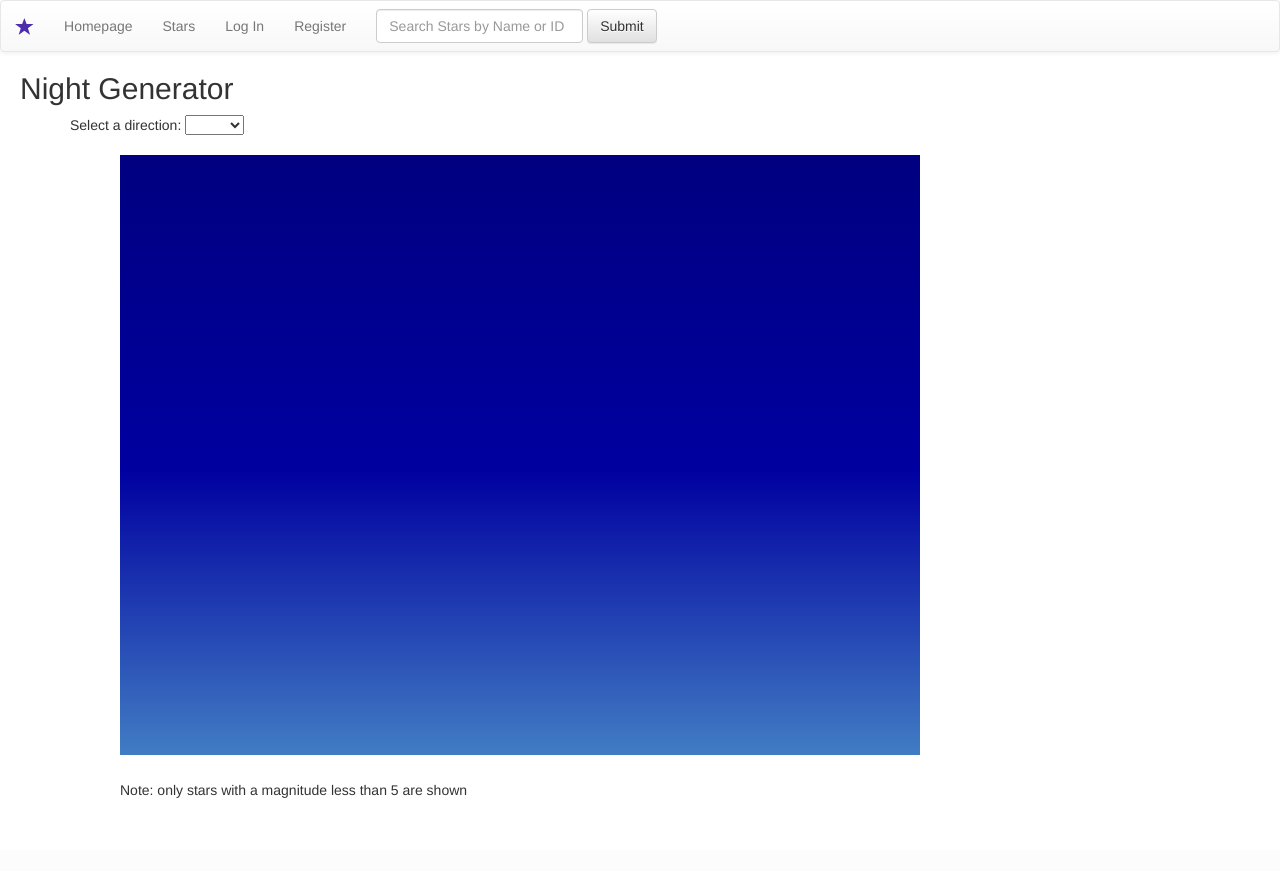
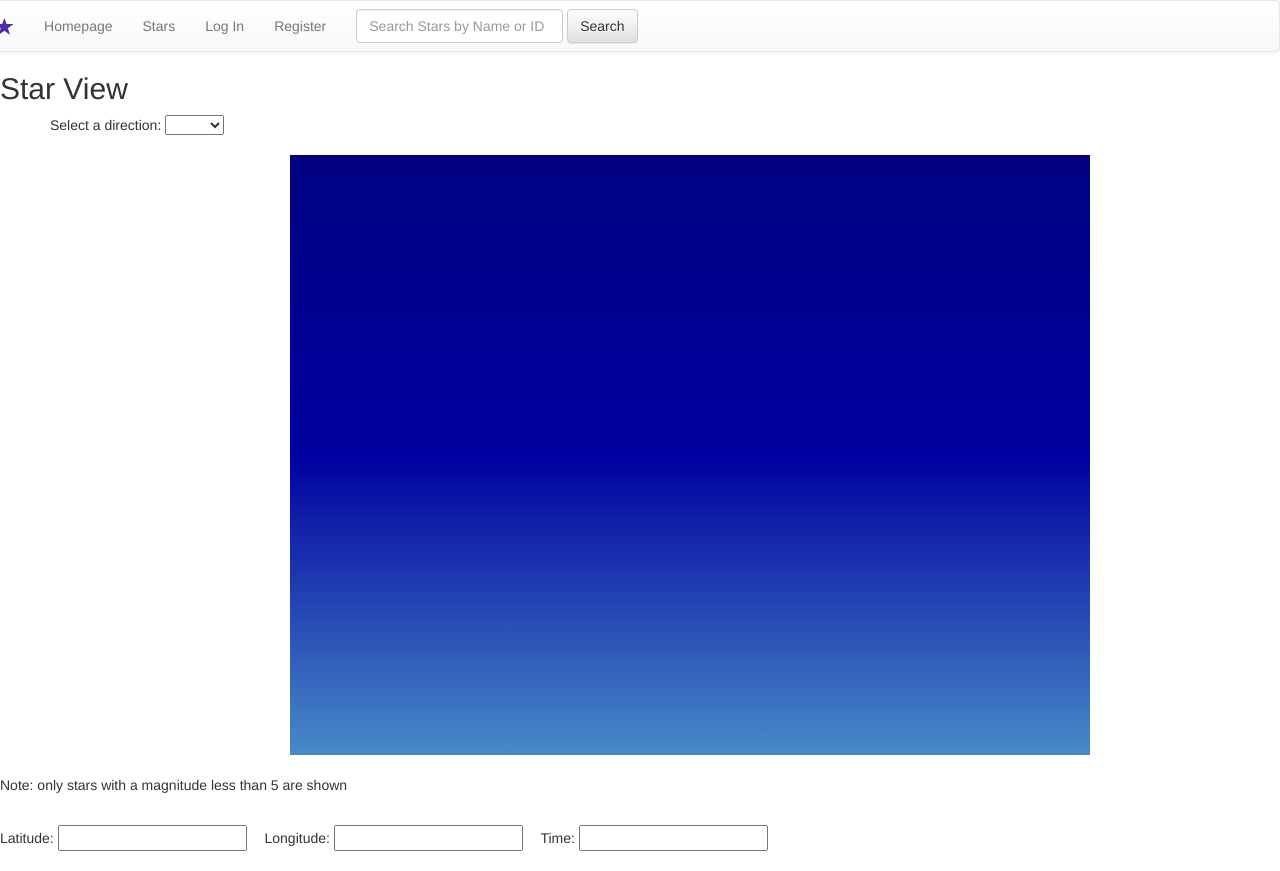
Before and after one commit to ZoeShirah/Hackbright_Star_Project, a Flask app: page /generator in a window 1280 px wide. Before the commit the page ends 798 px from the top, so only its background shows below. Run offline with Flask 2, Linux system fonts and the light colour scheme; some libraries are stand-ins or nearby versions.

Commit message:
got rid of canvas element, doing gradient with css for generator

```diff
--- a/server.py
+++ b/server.py
@@ -15,8 +15,7 @@ app = Flask(__name__)
 # Required to use Flask sessions and the debug toolbar
 app.secret_key = "Polaris8222"
 
-# So that if you use an undefined variable in Jinja2, it raises an
-# error.
+# So that if you use an undefined variable in Jinja2, it raises an error.
 app.jinja_env.undefined = StrictUndefined
 
 
@@ -187,7 +186,11 @@ def create_stars_json(direction):
     """Take the user input and return json file of stars
 
     """
-
+    if request.args.get("longitude"):
+        lon = request.args.get("longitude")
+        print "longitude", lon
+    # lat = request.args.get("latitude")
+    # time = request.args.get("time")
     stars = Star.query.filter(Star.magnitude < 5).order_by(Star.star_id).all()
     star_data = []
     for star in stars:
@@ -200,7 +203,8 @@ def create_stars_json(direction):
             star_info = c.convert_sky_to_pixel(altAz.alt, altAz.az, direction)
             color = c.get_color(float(star.color_index))
             star_info.update({'magnitude': float(star.magnitude),
-                              'color': color})
+                              'color': color,
+                              'id': star.star_id})
             star_data.append(star_info)
 
     return json.dumps(star_data)
--- a/static/canvas.js
+++ /dev/null
@@ -1,12 +0,0 @@
-//set up
-var my_canvasN = document.getElementById("myCanvasN");
-context = my_canvasN.getContext("2d");
-
-//gradient square
- var gradient = context.createLinearGradient(0, 0, 0, 630);
-   gradient.addColorStop(0, '#000080');
-   gradient.addColorStop(0.5, '#0000A0');
-   gradient.addColorStop(1, '#488AC7');
-
- context.fillStyle = gradient;
- context.fillRect(0, 0, 1260, 630);
--- a/static/star_generator.css
+++ b/static/star_generator.css
@@ -1,26 +1,30 @@
-#Ncontainer{
+#Ncontainer {
     margin-left: 100px;
     position: relative;
-    z-index:-1;
 }
 
-#northDiv{
+/*#northDiv{
     position: relative;
     left: 0px;
     top: 0px;
     z-index:-1;
-}
+}*/
 
-#d3north{
-    position: absolute;
-    z-index: 2;
-    top: 0px;
+#d3north {
+    background: linear-gradient( 0deg, #488AC7, #0000A0, #000080);
+    margin: auto;
+    width: 800px;
+    height: 600px;
 }
 
 p{
     margin-left:100px;
 }
 
-#direction{
+#direction {
     margin-left: 50px;
 }
+/*
+#Ncontainer, #northDiv, #d3north, circle{
+    pointer-events: all;
+}*/
--- a/static/starsd3.js
+++ b/static/starsd3.js
@@ -1,4 +1,3 @@
-
 function getDirection(){
 
     var direction = d3.event.target.value;
@@ -21,13 +20,17 @@ function printStarData(starData) {
                             .data(starData)
                             .enter()
                             .append('circle');
-
+      console.log(stars);
 
     var starAttributes = stars
                         .attr('cx', function(d) {return d.x})
                         .attr('cy', function(d) {return d.y})
                         .attr('r', function(d) {return 5-d.magnitude})
-                        .attr("fill", function(d) {return d.color});
+                        .attr("fill", function(d) {return d.color})
+                        .on('click', function() {console.log('yo');});
+
+    $('circle').on('click', function() {console.log('yo')})
+
 }
 
 
--- a/templates/base.html
+++ b/templates/base.html
@@ -1,7 +1,15 @@
 <!doctype html>
 <html>
 <head>
-<title>Night Generator - {% block title %}PAGE TITLE GOES HERE{% endblock %}</title>
+<title>Star View - {% block title %}PAGE TITLE GOES HERE{% endblock %}</title>
+<link rel="stylesheet" href='/static/star_generator.css'>
+<link rel="stylesheet" href='/static/styles.css'>
+<link rel="stylesheet" href="https://maxcdn.bootstrapcdn.com/bootstrap/3.3.7/css/bootstrap.min.css" integrity="sha384-BVYiiSIFeK1dGmJRAkycuHAHRg32OmUcww7on3RYdg4Va+PmSTsz/K68vbdEjh4u" crossorigin="anonymous">
+<!-- Optional theme -->
+<link rel="stylesheet" href="https://maxcdn.bootstrapcdn.com/bootstrap/3.3.7/css/bootstrap-theme.min.css" integrity="sha384-rHyoN1iRsVXV4nD0JutlnGaslCJuC7uwjduW9SVrLvRYooPp2bWYgmgJQIXwl/Sp" crossorigin="anonymous">
+</head>
+
+<body>
   {% with messages = get_flashed_messages() %}
   {% if messages %}
     <ul class=flashes>
@@ -12,12 +20,6 @@
   {% endif %}
   {% endwith %}
 
-<!-- Latest compiled and minified CSS -->
-<link rel="stylesheet" href="https://maxcdn.bootstrapcdn.com/bootstrap/3.3.7/css/bootstrap.min.css" integrity="sha384-BVYiiSIFeK1dGmJRAkycuHAHRg32OmUcww7on3RYdg4Va+PmSTsz/K68vbdEjh4u" crossorigin="anonymous">
-
-<!-- Optional theme -->
-<link rel="stylesheet" href="https://maxcdn.bootstrapcdn.com/bootstrap/3.3.7/css/bootstrap-theme.min.css" integrity="sha384-rHyoN1iRsVXV4nD0JutlnGaslCJuC7uwjduW9SVrLvRYooPp2bWYgmgJQIXwl/Sp" crossorigin="anonymous">
-<script src="https://code.jquery.com/jquery.js"></script>
 
 <nav class="navbar navbar-default">
   <div class="container-fluid">
@@ -46,19 +48,16 @@
       </ul>
       <form class="navbar-form navbar-left" action='/search'>
         <div class="form-group">
-          <input type="text" class="form-control" placeholder="Search Stars by Name or ID" name='name'>
+          <input id="search" type="search" class="form-control" placeholder="Search Stars by Name or ID" name='name'>
         </div>
-        <button type="submit" class="btn btn-default">Submit</button>
+        <button type="submit" class="btn btn-default">Search</button>
       </form>
       <ul class="nav navbar-nav navbar-right">
       </ul>
     </div><!-- /.navbar-collapse -->
   </div><!-- /.container-fluid -->
 </nav>
- <link rel="stylesheet" href='/static/styles.css'>
-</head>
 
-<body>
 {% block content %}CONTENT HERE{% endblock %}
 <script src="http://code.jquery.com/jquery.js"></script>
 <script src='/static/scripts.js'></script>
--- a/templates/generator.html
+++ b/templates/generator.html
@@ -1,8 +1,7 @@
 {% extends 'base.html' %}
 {% block title %}Sky{% endblock %}
-<link rel="stylesheet" href='/static/star_generator.css'>
 {% block content %}
-<h2>Night Generator</h2>
+<h2>Star View</h2>
 <form id="direction">
     Select a direction:
     <select id="directionValues">
@@ -13,21 +12,23 @@
     </select>
 </form>
 <br>
-<div id="Ncontainer">
-    <div id='northDiv'>
-        <canvas id="myCanvasN" width="800" height="600">
-            Your browser doesn't support HTML 5 Canvas</canvas>
-    </div>
-
-    <div id=d3north>
-        <script src="https://d3js.org/d3.v4.min.js"></script>
-        <script src='/static/starsd3.js'></script>
+<div id="Ncontainer" width="1260px">
+    <div id='d3north'>
     </div>
 </div>
-
-    <link rel="stylesheet" href='/static/star_generator.css'>
-    <script src='/static/canvas.js'></script>
 <br>
 <p>Note: only stars with a magnitude less than 5 are shown</p>
-<br><br>
+<br>
+<form id="otherParams">
+    Latitude:
+    <input type="number" name="latitiude">&emsp;
+    Longitude:
+    <input type="number" name="latitiude">&emsp;
+    Time:
+    <input type="number" name="time">&emsp;
+</form>
+<br>
+<script src='/static/canvas.js'></script>
+<script src="https://d3js.org/d3.v4.min.js"></script>
+<script src='/static/starsd3.js'></script>
 {% endblock %}
--- a/templates/homepage.html
+++ b/templates/homepage.html
@@ -4,7 +4,8 @@
 {% block content %}
 
 <img src="http://www.publicdomainpictures.net/pictures/130000/velka/starry-night-background.jpg" alt="night sky" height="70" width="70">
-<h2>Night Generator</h2>
-<a href="/generator">Generate Night Sky</a><br>
+<h2>Star View</h2>
+<!-- <h7>observe the celestial nighttide</h7><br> -->
+<a href="/generator"><h4>Generate Night Sky</h4></a><br>
 
 {% endblock %}
```
Also changed, not shown: calculations.py (+10 -5 lines).
